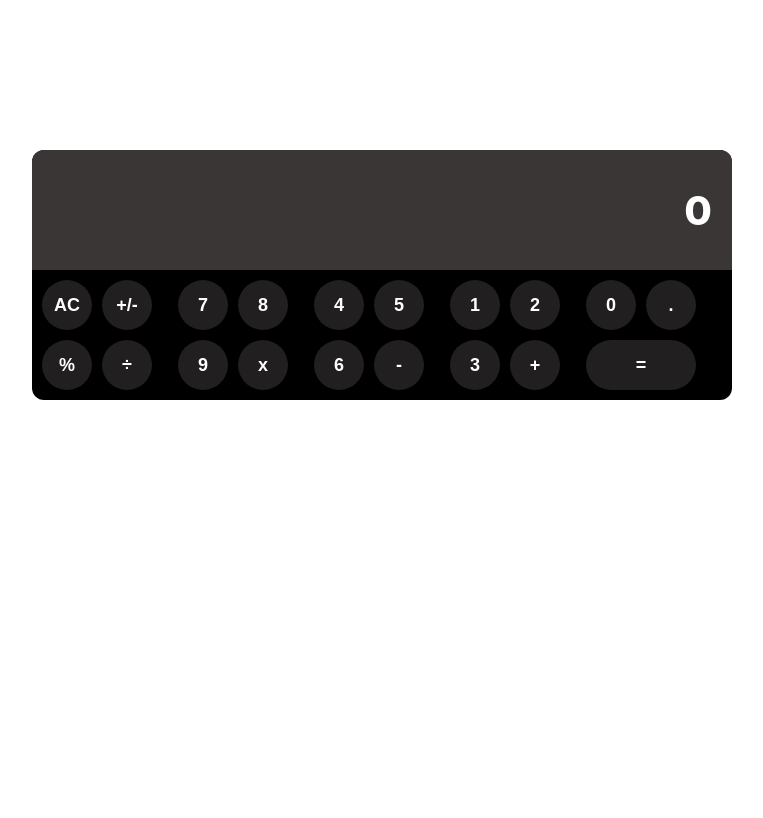
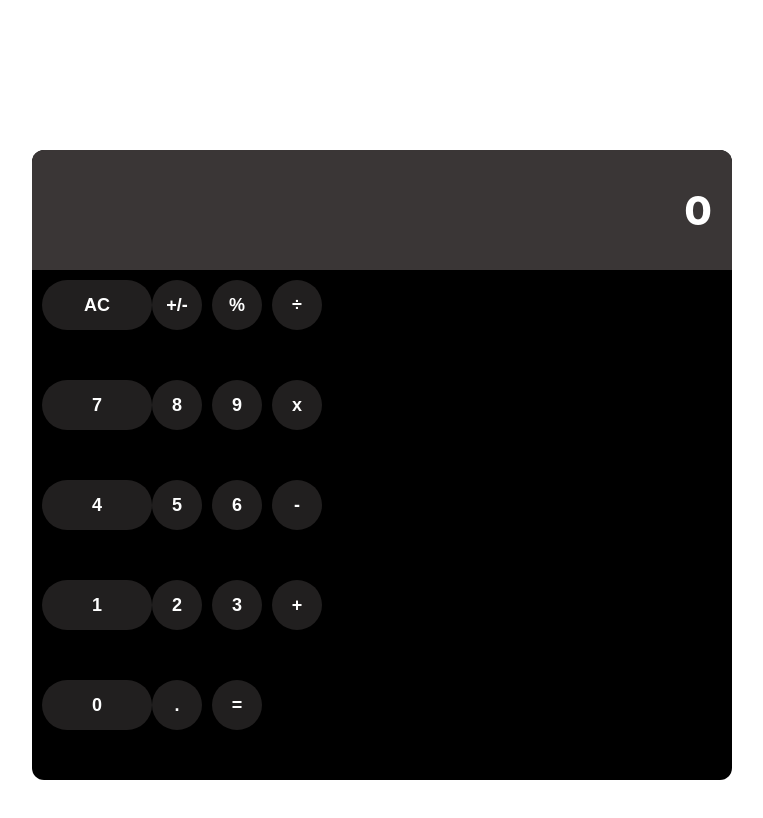
Before and after one commit to Div685/React-Calculator-app, a React (Create React App) app: page / in a window 1280 px wide. Shown: the top 818 px of the page, without its empty margins (258-1021 px from the left). Built offline with nearby package versions, Linux system fonts and the light colour scheme.

Commit message:
update style for ButtonPanel component

```diff
--- a/src/components/ButtonPanel.js
+++ b/src/components/ButtonPanel.js
@@ -6,31 +6,31 @@ import '../style/ButtonPanel.css';
 function ButtonPanel({ clickHandler }) {
   return (
     <div className="main-div">
-      <div className="group-1">
+      <div className="group-row">
         <Button clickHandler={clickHandler} name="AC" />
         <Button name="+/-" clickHandler={clickHandler} />
         <Button name="%" clickHandler={clickHandler} />
         <Button name="÷" clickHandler={clickHandler} />
       </div>
-      <div className="group-2">
+      <div className="group-row">
         <Button name="7" clickHandler={clickHandler} />
         <Button name="8" clickHandler={clickHandler} />
         <Button name="9" clickHandler={clickHandler} />
         <Button name="x" clickHandler={clickHandler} />
       </div>
-      <div className="group-3">
+      <div className="group-row">
         <Button name="4" clickHandler={clickHandler} />
         <Button name="5" clickHandler={clickHandler} />
         <Button name="6" clickHandler={clickHandler} />
         <Button name="-" clickHandler={clickHandler} />
       </div>
-      <div className="group-4">
+      <div className="group-row">
         <Button name="1" clickHandler={clickHandler} />
         <Button name="2" clickHandler={clickHandler} />
         <Button name="3" clickHandler={clickHandler} />
         <Button name="+" clickHandler={clickHandler} />
       </div>
-      <div className="group-5">
+      <div className="group-row">
         <Button name="0" clickHandler={clickHandler} />
         <Button name="." clickHandler={clickHandler} />
         <Button name="=" clickHandler={clickHandler} />
--- a/src/index.css
+++ b/src/index.css
@@ -51,7 +51,7 @@ button:nth-child(4) {
   margin-right: 0;
 }
 
-.group-5 button:nth-child(3) {
+.group-row button:nth-child(1) {
   width: 110px;
   height: 50px;
   border-radius: 25px !important;
--- a/src/style/ButtonPanel.css
+++ b/src/style/ButtonPanel.css
@@ -1,4 +1,9 @@
 .main-div {
   margin: 10px;
   display: flex;
+  flex-direction: column;
 }
+
+.group-row {
+  height:  100px;
+}
```
